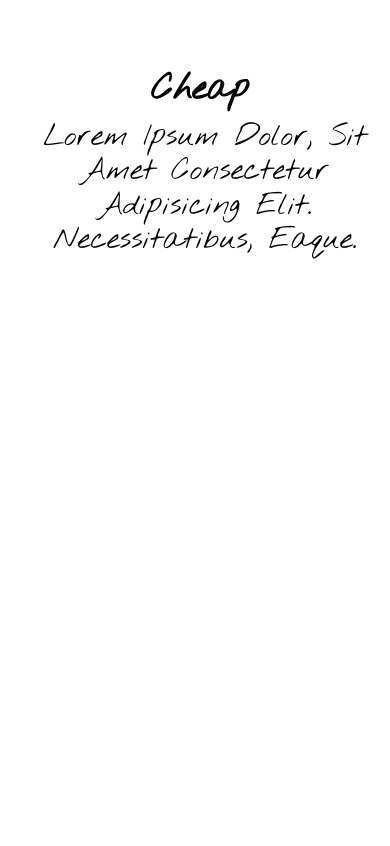
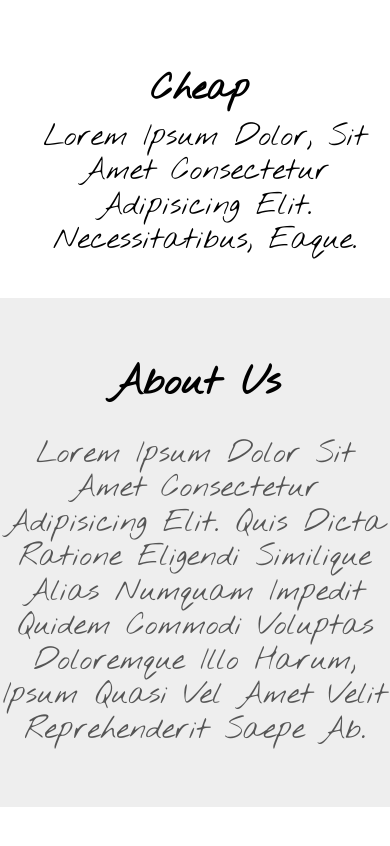
Before and after one commit to soranoningyo/responsive-Desgin, a plain HTML site: page index.html in a window 390 px wide. Shown: the part 1366-2212 px from the top of the page. Before the commit the page ends 1664 px from the top, so only its background shows below. Drawn offline with Linux system fonts and the light colour scheme.

Commit message:
about us section was added

```diff
--- a/css/stylesheet.css
+++ b/css/stylesheet.css
@@ -1,4 +1,8 @@
 /* global */
+body
+{
+    height: 4000px;
+}
 *
 {
     box-sizing: border-box;
@@ -7,22 +11,43 @@
     text-transform: capitalize;
     font-family: 'Nothing You Could Do', cursive;
 }
-@media (max-width:767px) {
-
+@media (max-width:767px) { /*mobile screen*/
+    .rsp
+    {
+        font-size: 30px !important;
+        text-align: center !important;
+        padding: 0 !important;
+    }
+    .rsh
+    {
+        font-size: 40px !important;
+        text-align: center !important;
+    }
 }
-@media (min-width:768px) {
+@media (min-width:768px) and (max-width:991px) { /*tablet screen*/
     .container
     {
         width: 768px
     }
+    .rsp
+    {
+        padding: 0 !important;
+        font-size: 30px !important;
+        text-align: center !important;
+    }
+    .rsh
+    {
+        font-size: 40px !important;
+        text-align: center !important;
+    }
 }
-@media (min-width:992px) {
+@media (min-width:992px) { /*small screen*/
     .container
     {
         width: 992px
     }
 }
-@media (min-width:1200px) {
+@media (min-width:1200px) { /*large screen*/
     .container
     {
     width: 1200px;
@@ -129,7 +154,26 @@ header .thplans:hover
     }
 }
 /* features */
+/* about us */
+.about
+{
+    padding: 30px 0;
+    background-color: #eee;
+}
+.about h2
+{
+    margin-bottom: 0;
+    font-size:50px;
+    padding: 0 25px;
+}
+.about p
+{
+    color: #555;
+    font-size: 40px;
+    padding: 0 25px;
+}
 
+/* about us */
 /* my framework */
 .container
 {
--- a/index.html
+++ b/index.html
@@ -46,6 +46,13 @@
             </div>
         </div>
         <!-- features -->
+        <!-- about us -->
+        <div class="about">
+            <div class="container">
+                <h2 class="rsh">about us</h2>
+                <p class="rsp">Lorem ipsum dolor sit amet consectetur adipisicing elit. Quis dicta ratione eligendi similique alias numquam impedit quidem commodi voluptas doloremque illo harum, ipsum quasi vel amet velit reprehenderit saepe ab.</p>
+            </div>
+        </div>
         <script src="js/jquery-3.3.1.min.js"></script>
         <script src="js/scriptsheet.js"></script>
     </body>
```
